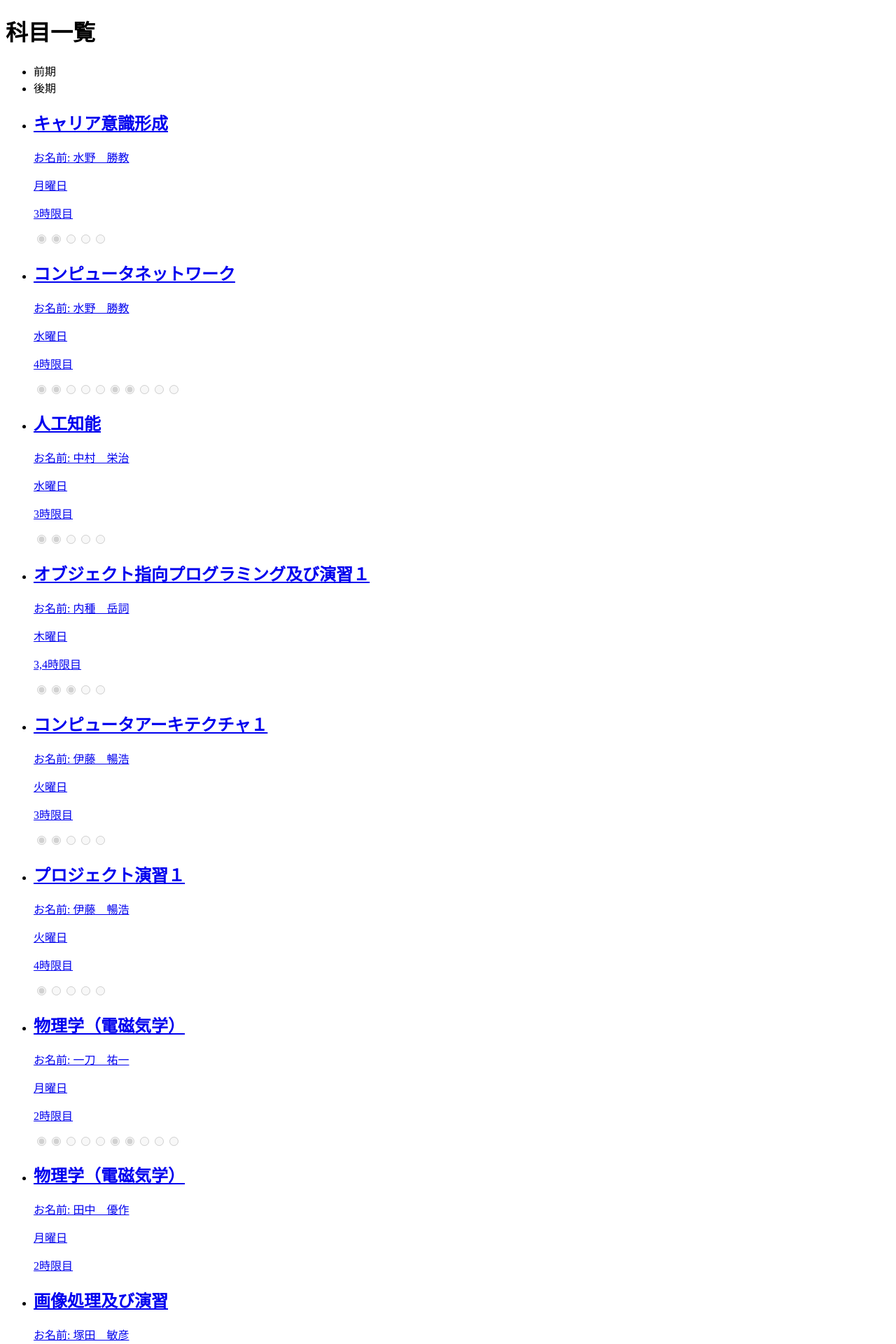
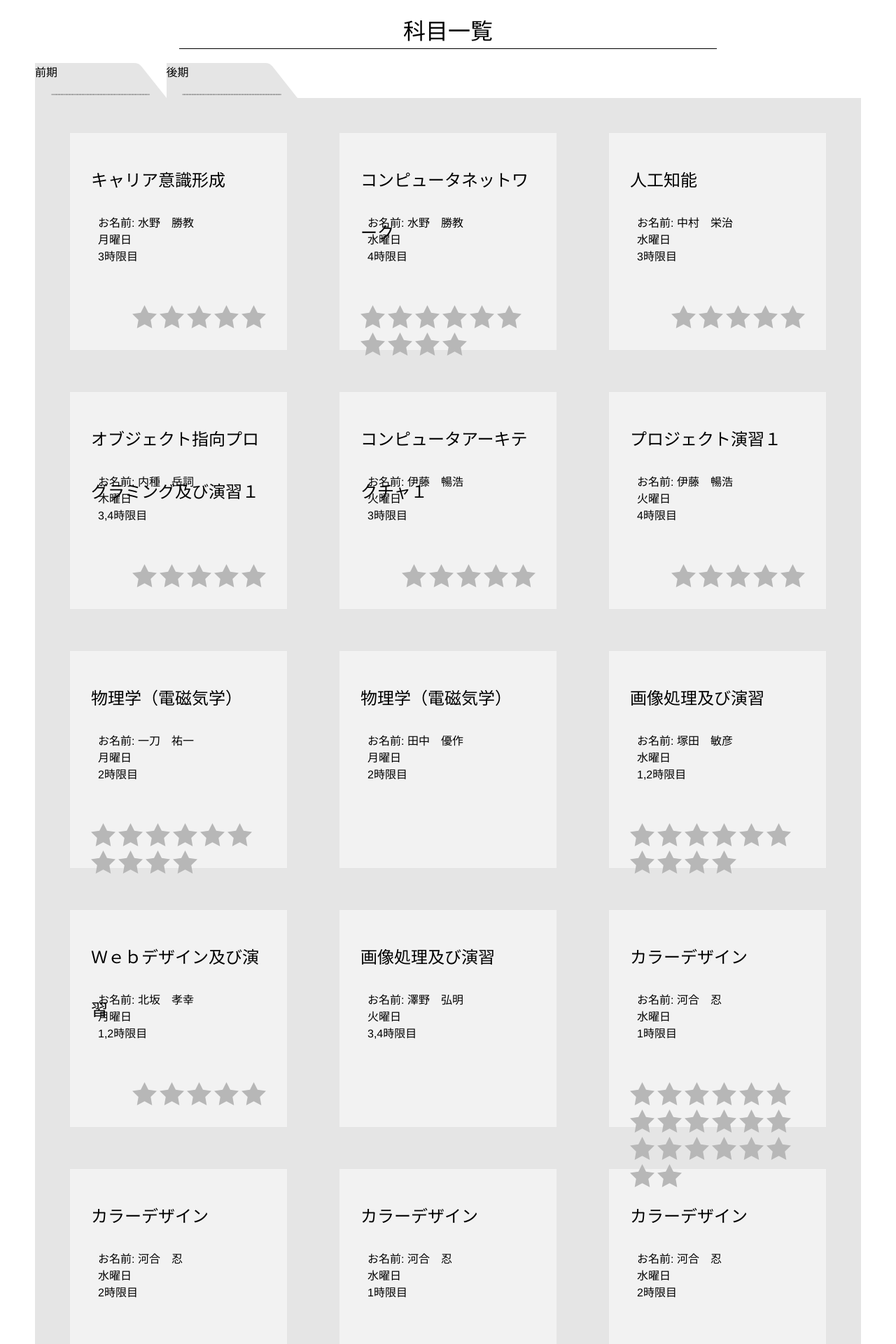
Before and after one commit to 2022AIT-OOP2-G05/AIT-Forum, a Flask app: page / in a window 1280 px wide. Shown: the top 1920 px of the page at 70% size. Run offline with Flask 2, Linux system fonts and the light colour scheme; some libraries are stand-ins or nearby versions.

Commit message:
fix templateによる差の修正

```diff
--- a/src/debug/index.html
+++ b/src/debug/index.html
@@ -46,7 +46,9 @@
             <ul class="main-content-section-ul">
               <li>
                 <a href="" class="main-content-section-ul-content">
-                  <h2 class="main-content-section-ul-content-name">授業名</h2>
+                  <h2 class="main-content-section-ul-content-name">
+                    オブジェクト指向Programming
+                  </h2>
                   <div class="main-content-section-ul-content-meta">
                     <p>名前 太郎</p>
                     <p>曜日</p>
--- a/src/templates/detail.html
+++ b/src/templates/detail.html
@@ -28,7 +28,6 @@
       <header>
         <div>
           <h2></h2>
-          git ch
           <div>
             <p></p>
             <p></p>
--- a/src/templates/index.html
+++ b/src/templates/index.html
@@ -8,17 +8,22 @@
       type="module"
       src="{{ url_for('static', filename='scripts/dist/main.js') }}"
     ></script>
+
     <script
       src="https://kit.fontawesome.com/aac0ed468b.js"
       crossorigin="anonymous"
     ></script>
+    <link
+      rel="stylesheet"
+      href="{{ url_for('static', filename='styles/main.css') }}"
+    />
     <title>Document</title>
   </head>
   <body>
     <!-- header用 -->
     <template id="main-header">
-      <header>
-        <div>
+      <header class="header">
+        <div class="header-h1">
           <h1>アプリの名前</h1>
         </div>
       </header>
@@ -26,10 +31,10 @@
 
     <!-- main-page用 -->
     <template id="main-page">
-      <main>
-        <div id="main__inner">
-          <nav class="tab">
-            <ul id="tab-list"></ul>
+      <main class="main">
+        <div id="main__inner" class="main-content">
+          <nav class="tab main-content-nav">
+            <ul id="tab-list" class="js-tab main-content-nav-content"></ul>
           </nav>
         </div>
       </main>
@@ -37,28 +42,36 @@
 
     <!-- 授業個別ページを表示するエリア -->
     <template id="subject-list">
-      <section>
-        <ul id="subject-list__inner"></ul>
+      <section class="main-content-section">
+        <ul id="subject-list__inner" class="main-content-section-ul"></ul>
       </section>
     </template>
 
     <!-- tab用 -->
+    <!-- todo main-content-nav-content-content-offのtoggle  -->
     <template id="tab__item">
-      <li class="tab__item">
-        <span></span>
+      <li class="tab__item main-content-nav-content-content">
+        <span class="main-content-nav-content-content-text"></span>
+        <div
+          class="main-content-nav-content-content-border main-content-nav-content-content-off"
+        ></div>
       </li>
     </template>
 
     <!-- 授業個別ページ遷移用 -->
     <template id="subject-list-item">
       <li>
-        <a href="" class="subject">
-          <h2></h2>
-          <div>
+        <a href="" class="subject main-content-section-ul-content">
+          <h2 class="main-content-section-ul-content-name"></h2>
+          <div class="main-content-section-ul-content-meta">
             <p></p>
             <p></p>
             <p></p>
-            <div class="star-box"></div>
+          </div>
+          <div class="main-content-section-ul-content-rank">
+            <div
+              class="main-content-section-ul-content-rank-content star-box"
+            ></div>
           </div>
         </a>
       </li>
@@ -66,9 +79,12 @@
 
     <!-- 星用 -->
     <template id="star">
-      <input type="radio" name="" id="" class="js-ratio" disabled />
+      <div class="star-wrapper">
+        <input type="radio" />
+        <label></label>
+      </div>
     </template>
 
-    <div id="app"></div>
+    <div id="app" class="main-page"></div>
   </body>
 </html>
```
